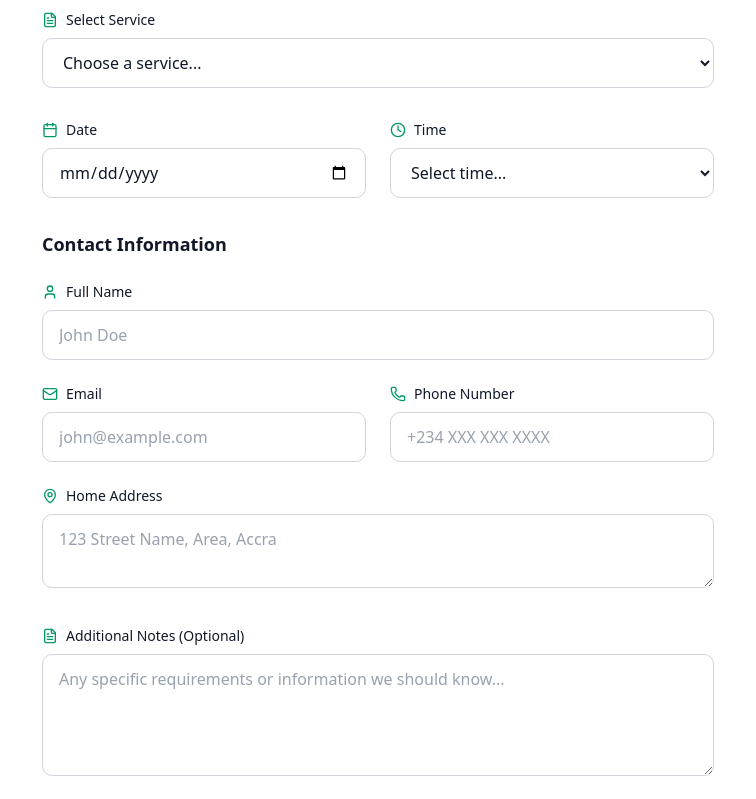
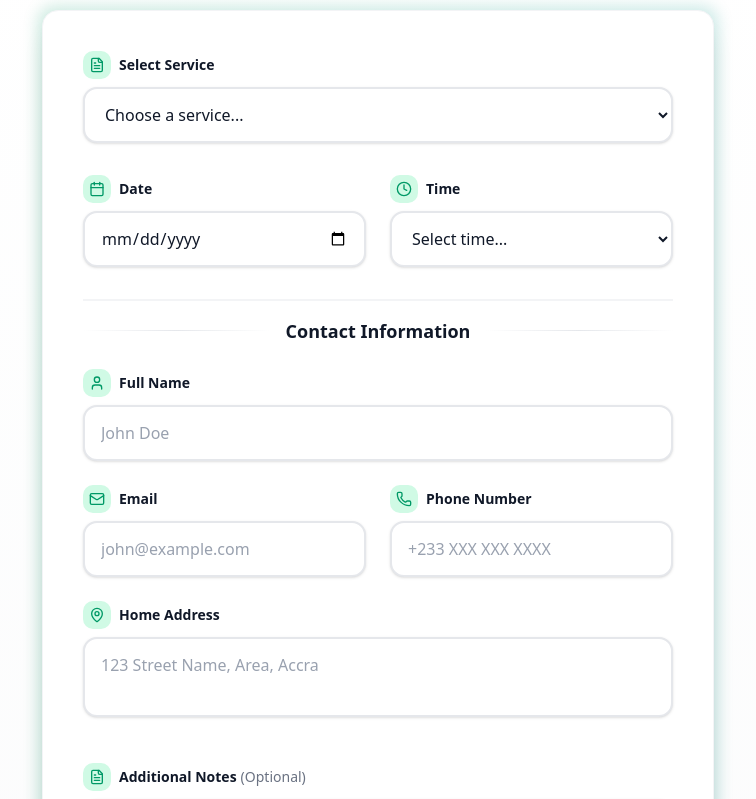
Before and after one commit to eaindome/SESI_CONSULTS, a SvelteKit app in the folder client/: page /booking in a window 1280 px wide. Shown: the part 660-1459 px from the top of the page, without its empty margins (262-1018 px from the left). Built offline with nearby package versions, Linux system fonts and the light colour scheme.

Commit message:
update: refining the UI

```diff
--- a/client/src/routes/about/+page.svelte
+++ b/client/src/routes/about/+page.svelte
@@ -104,9 +104,11 @@
 	<div class="container mx-auto px-6 sm:px-8 lg:px-12">
 		<div class="grid grid-cols-1 gap-8 lg:grid-cols-2 max-w-6xl mx-auto">
 			<div class="bg-white rounded-2xl p-10 shadow-sm">
-				<div class="mb-6 inline-flex items-center justify-center rounded-xl bg-emerald-100 p-4 text-emerald-600">
-					<Target class="h-8 w-8" />
+				<div class="flex gap-4 items-start">
+					<div class="shrink-0 rounded-xl bg-emerald-100 p-4 text-emerald-600">
+						<Target class="h-7 w-7" />
 					</div>
+					<div>
 						<h2 class="text-2xl font-bold text-gray-900 mb-4">Our Mission</h2>
 						<p class="text-lg text-gray-600 leading-relaxed">
 							To deliver exceptional home healthcare services that empower patients to maintain their
@@ -114,11 +116,15 @@
 							comfortable environment.
 						</p>
 					</div>
+				</div>
+			</div>
 
 			<div class="bg-white rounded-2xl p-10 shadow-sm">
-				<div class="mb-6 inline-flex items-center justify-center rounded-xl bg-emerald-100 p-4 text-emerald-600">
-					<Eye class="h-8 w-8" />
+				<div class="flex gap-4 items-start">
+					<div class="shrink-0 rounded-xl bg-emerald-100 p-4 text-emerald-600">
+						<Eye class="h-7 w-7" />
 					</div>
+					<div>
 						<h2 class="text-2xl font-bold text-gray-900 mb-4">Our Vision</h2>
 						<p class="text-lg text-gray-600 leading-relaxed">
 							To be the most trusted name in home healthcare, known for our commitment to excellence,
@@ -128,30 +134,6 @@
 					</div>
 				</div>
 			</div>
-</section>
-
-<!-- Values -->
-<section class="py-24 bg-white">
-	<div class="container mx-auto px-6 sm:px-8 lg:px-12">
-		<div class="text-center mb-16">
-			<h2 class="text-4xl font-bold text-gray-900 mb-4">Our Core Values</h2>
-			<p class="text-xl text-gray-600">
-				The principles that guide everything we do
-			</p>
-		</div>
-
-		<div class="grid grid-cols-1 gap-10 md:grid-cols-3 max-w-5xl mx-auto">
-			{#each values as value}
-				<div class="flex gap-4 items-start">
-					<div class="shrink-0 rounded-full bg-emerald-600 p-4 text-white">
-						<svelte:component this={value.icon} class="h-7 w-7" />
-					</div>
-					<div>
-						<h3 class="mb-3 text-xl font-bold text-gray-900">{value.title}</h3>
-						<p class="text-gray-600 leading-relaxed">{value.description}</p>
-					</div>
-				</div>
-			{/each}
 		</div>
 	</div>
 </section>
--- a/client/src/routes/booking/+page.svelte
+++ b/client/src/routes/booking/+page.svelte
@@ -148,15 +148,17 @@
 </section>
 
 <!-- Booking Form -->
-<section class="py-24 bg-white">
+<section class="py-24 bg-gradient-to-b from-white to-gray-50/50">
 	<div class="container mx-auto px-6 sm:px-8 lg:px-12">
 		<div class="mx-auto max-w-2xl">
 			{#if submitSuccess}
-				<div class="mb-8 rounded-lg border border-emerald-200 bg-emerald-50 p-6">
+				<div class="mb-8 rounded-xl border border-emerald-200 bg-gradient-to-br from-emerald-50 to-teal-50 p-6 shadow-lg shadow-emerald-100/50 animate-fade-in">
 					<div class="flex items-start">
-						<svg class="h-6 w-6 text-emerald-600 shrink-0" fill="none" stroke="currentColor" viewBox="0 0 24 24">
+						<div class="shrink-0 rounded-full bg-emerald-600 p-1">
+							<svg class="h-5 w-5 text-white" fill="none" stroke="currentColor" viewBox="0 0 24 24">
 								<path stroke-linecap="round" stroke-linejoin="round" stroke-width="2" d="M9 12l2 2 4-4m6 2a9 9 0 11-18 0 9 9 0 0118 0z" />
 							</svg>
+						</div>
 						<div class="ml-3">
 							<h3 class="font-semibold text-emerald-900">Booking Submitted Successfully!</h3>
 							<p class="mt-2 text-sm text-emerald-700">
@@ -168,11 +170,13 @@
 			{/if}
 
 			{#if submitError}
-				<div class="mb-8 rounded-lg border border-red-200 bg-red-50 p-6">
+				<div class="mb-8 rounded-xl border border-red-200 bg-gradient-to-br from-red-50 to-orange-50 p-6 shadow-lg shadow-red-100/50 animate-fade-in">
 					<div class="flex items-start">
-						<svg class="h-6 w-6 text-red-600 shrink-0" fill="none" stroke="currentColor" viewBox="0 0 24 24">
+						<div class="shrink-0 rounded-full bg-red-600 p-1">
+							<svg class="h-5 w-5 text-white" fill="none" stroke="currentColor" viewBox="0 0 24 24">
 								<path stroke-linecap="round" stroke-linejoin="round" stroke-width="2" d="M12 8v4m0 4h.01M21 12a9 9 0 11-18 0 9 9 0 0118 0z" />
 							</svg>
+						</div>
 						<div class="ml-3">
 							<h3 class="font-semibold text-red-900">Error</h3>
 							<p class="mt-2 text-sm text-red-700">{submitError}</p>
@@ -181,18 +185,25 @@
 				</div>
 			{/if}
 
-			<form onsubmit={handleSubmit} class="space-y-8">
+			<!-- Form Card with enhanced styling -->
+			<div class="relative">
+				<!-- Decorative gradient border -->
+				<div class="absolute -inset-1 bg-gradient-to-r from-emerald-600 to-teal-600 rounded-2xl blur opacity-20"></div>
+
+				<form onsubmit={handleSubmit} class="relative bg-white rounded-2xl shadow-xl border border-gray-100 p-8 sm:p-10 space-y-8">
 					<!-- Service Selection -->
-				<div>
-					<label for="service" class="mb-2 flex items-center text-sm font-medium text-gray-900">
-						<FileText class="mr-2 h-4 w-4 text-emerald-600" />
+					<div class="group">
+						<label for="service" class="mb-2 flex items-center text-sm font-semibold text-gray-900">
+							<div class="p-1.5 rounded-lg bg-emerald-100 mr-2 group-focus-within:bg-emerald-200 transition-colors">
+								<FileText class="h-4 w-4 text-emerald-600" />
+							</div>
 							Select Service
 						</label>
 						<select
 							id="service"
 							bind:value={selectedService}
 							required
-						class="w-full rounded-lg border border-gray-300 bg-white px-4 py-3 text-gray-900 focus:border-emerald-500 focus:outline-none focus:ring-2 focus:ring-emerald-500/20"
+							class="w-full rounded-xl border-2 border-gray-200 bg-white px-4 py-3.5 text-gray-900 shadow-sm transition-all duration-200 focus:border-emerald-500 focus:outline-none focus:ring-4 focus:ring-emerald-500/10 hover:border-gray-300"
 						>
 							<option value="">Choose a service...</option>
 							{#each services as service}
@@ -203,9 +214,11 @@
 
 					<!-- Date & Time -->
 					<div class="grid grid-cols-1 gap-6 sm:grid-cols-2">
-					<div>
-						<label for="date" class="mb-2 flex items-center text-sm font-medium text-gray-900">
-							<Calendar class="mr-2 h-4 w-4 text-emerald-600" />
+						<div class="group">
+							<label for="date" class="mb-2 flex items-center text-sm font-semibold text-gray-900">
+								<div class="p-1.5 rounded-lg bg-emerald-100 mr-2 group-focus-within:bg-emerald-200 transition-colors">
+									<Calendar class="h-4 w-4 text-emerald-600" />
+								</div>
 								Date
 							</label>
 							<input
@@ -214,20 +227,22 @@
 								bind:value={appointmentDate}
 								min={today}
 								required
-							class="w-full rounded-lg border border-gray-300 bg-white px-4 py-3 text-gray-900 focus:border-emerald-500 focus:outline-none focus:ring-2 focus:ring-emerald-500/20"
+								class="w-full rounded-xl border-2 border-gray-200 bg-white px-4 py-3.5 text-gray-900 shadow-sm transition-all duration-200 focus:border-emerald-500 focus:outline-none focus:ring-4 focus:ring-emerald-500/10 hover:border-gray-300"
 							/>
 						</div>
 
-					<div>
-						<label for="time" class="mb-2 flex items-center text-sm font-medium text-gray-900">
-							<Clock class="mr-2 h-4 w-4 text-emerald-600" />
+						<div class="group">
+							<label for="time" class="mb-2 flex items-center text-sm font-semibold text-gray-900">
+								<div class="p-1.5 rounded-lg bg-emerald-100 mr-2 group-focus-within:bg-emerald-200 transition-colors">
+									<Clock class="h-4 w-4 text-emerald-600" />
+								</div>
 								Time
 							</label>
 							<select
 								id="time"
 								bind:value={appointmentTime}
 								required
-							class="w-full rounded-lg border border-gray-300 bg-white px-4 py-3 text-gray-900 focus:border-emerald-500 focus:outline-none focus:ring-2 focus:ring-emerald-500/20"
+								class="w-full rounded-xl border-2 border-gray-200 bg-white px-4 py-3.5 text-gray-900 shadow-sm transition-all duration-200 focus:border-emerald-500 focus:outline-none focus:ring-4 focus:ring-emerald-500/10 hover:border-gray-300"
 							>
 								<option value="">Select time...</option>
 								{#each timeSlots as slot}
@@ -237,13 +252,20 @@
 						</div>
 					</div>
 
-				<!-- Contact Details -->
+					<!-- Contact Details Section -->
+					<div class="pt-4 pb-2 border-t-2 border-gray-100">
+						<div class="flex items-center mb-6">
+							<div class="h-px flex-1 bg-gradient-to-r from-transparent via-gray-200 to-transparent"></div>
+							<h3 class="text-lg font-bold text-gray-900 px-4">Contact Information</h3>
+							<div class="h-px flex-1 bg-gradient-to-r from-transparent via-gray-200 to-transparent"></div>
+						</div>
+
 						<div class="space-y-6">
-					<h3 class="text-lg font-semibold text-gray-900">Contact Information</h3>
-
-					<div>
-						<label for="name" class="mb-2 flex items-center text-sm font-medium text-gray-900">
-							<User class="mr-2 h-4 w-4 text-emerald-600" />
+							<div class="group">
+								<label for="name" class="mb-2 flex items-center text-sm font-semibold text-gray-900">
+									<div class="p-1.5 rounded-lg bg-emerald-100 mr-2 group-focus-within:bg-emerald-200 transition-colors">
+										<User class="h-4 w-4 text-emerald-600" />
+									</div>
 									Full Name
 								</label>
 								<input
@@ -252,14 +274,16 @@
 									bind:value={fullName}
 									required
 									placeholder="John Doe"
-							class="w-full rounded-lg border border-gray-300 bg-white px-4 py-3 text-gray-900 placeholder:text-gray-400 focus:border-emerald-500 focus:outline-none focus:ring-2 focus:ring-emerald-500/20"
+									class="w-full rounded-xl border-2 border-gray-200 bg-white px-4 py-3.5 text-gray-900 placeholder:text-gray-400 shadow-sm transition-all duration-200 focus:border-emerald-500 focus:outline-none focus:ring-4 focus:ring-emerald-500/10 hover:border-gray-300"
 								/>
 							</div>
 
 							<div class="grid grid-cols-1 gap-6 sm:grid-cols-2">
-						<div>
-							<label for="email" class="mb-2 flex items-center text-sm font-medium text-gray-900">
-								<Mail class="mr-2 h-4 w-4 text-emerald-600" />
+								<div class="group">
+									<label for="email" class="mb-2 flex items-center text-sm font-semibold text-gray-900">
+										<div class="p-1.5 rounded-lg bg-emerald-100 mr-2 group-focus-within:bg-emerald-200 transition-colors">
+											<Mail class="h-4 w-4 text-emerald-600" />
+										</div>
 										Email
 									</label>
 									<input
@@ -268,13 +292,15 @@
 										bind:value={email}
 										required
 										placeholder="john@example.com"
-								class="w-full rounded-lg border border-gray-300 bg-white px-4 py-3 text-gray-900 placeholder:text-gray-400 focus:border-emerald-500 focus:outline-none focus:ring-2 focus:ring-emerald-500/20"
+										class="w-full rounded-xl border-2 border-gray-200 bg-white px-4 py-3.5 text-gray-900 placeholder:text-gray-400 shadow-sm transition-all duration-200 focus:border-emerald-500 focus:outline-none focus:ring-4 focus:ring-emerald-500/10 hover:border-gray-300"
 									/>
 								</div>
 
-						<div>
-							<label for="phone" class="mb-2 flex items-center text-sm font-medium text-gray-900">
-								<Phone class="mr-2 h-4 w-4 text-emerald-600" />
+								<div class="group">
+									<label for="phone" class="mb-2 flex items-center text-sm font-semibold text-gray-900">
+										<div class="p-1.5 rounded-lg bg-emerald-100 mr-2 group-focus-within:bg-emerald-200 transition-colors">
+											<Phone class="h-4 w-4 text-emerald-600" />
+										</div>
 										Phone Number
 									</label>
 									<input
@@ -282,15 +308,17 @@
 										id="phone"
 										bind:value={phone}
 										required
-								placeholder="+234 XXX XXX XXXX"
-								class="w-full rounded-lg border border-gray-300 bg-white px-4 py-3 text-gray-900 placeholder:text-gray-400 focus:border-emerald-500 focus:outline-none focus:ring-2 focus:ring-emerald-500/20"
+										placeholder="+233 XXX XXX XXXX"
+										class="w-full rounded-xl border-2 border-gray-200 bg-white px-4 py-3.5 text-gray-900 placeholder:text-gray-400 shadow-sm transition-all duration-200 focus:border-emerald-500 focus:outline-none focus:ring-4 focus:ring-emerald-500/10 hover:border-gray-300"
 									/>
 								</div>
 							</div>
 
-					<div>
-						<label for="address" class="mb-2 flex items-center text-sm font-medium text-gray-900">
-							<MapPin class="mr-2 h-4 w-4 text-emerald-600" />
+							<div class="group">
+								<label for="address" class="mb-2 flex items-center text-sm font-semibold text-gray-900">
+									<div class="p-1.5 rounded-lg bg-emerald-100 mr-2 group-focus-within:bg-emerald-200 transition-colors">
+										<MapPin class="h-4 w-4 text-emerald-600" />
+									</div>
 									Home Address
 								</label>
 								<textarea
@@ -299,40 +327,58 @@
 									required
 									rows="2"
 									placeholder="123 Street Name, Area, Accra"
-							class="w-full rounded-lg border border-gray-300 bg-white px-4 py-3 text-gray-900 placeholder:text-gray-400 focus:border-emerald-500 focus:outline-none focus:ring-2 focus:ring-emerald-500/20"
+									class="w-full rounded-xl border-2 border-gray-200 bg-white px-4 py-3.5 text-gray-900 placeholder:text-gray-400 shadow-sm transition-all duration-200 focus:border-emerald-500 focus:outline-none focus:ring-4 focus:ring-emerald-500/10 hover:border-gray-300 resize-none"
 								></textarea>
+							</div>
 						</div>
 					</div>
 
 					<!-- Additional Notes -->
-				<div>
-					<label for="notes" class="mb-2 flex items-center text-sm font-medium text-gray-900">
-						<FileText class="mr-2 h-4 w-4 text-emerald-600" />
-						Additional Notes (Optional)
+					<div class="group">
+						<label for="notes" class="mb-2 flex items-center text-sm font-semibold text-gray-900">
+							<div class="p-1.5 rounded-lg bg-emerald-100 mr-2 group-focus-within:bg-emerald-200 transition-colors">
+								<FileText class="h-4 w-4 text-emerald-600" />
+							</div>
+							Additional Notes <span class="text-gray-500 font-normal ml-1">(Optional)</span>
 						</label>
 						<textarea
 							id="notes"
 							bind:value={notes}
 							rows="4"
 							placeholder="Any specific requirements or information we should know..."
-						class="w-full rounded-lg border border-gray-300 bg-white px-4 py-3 text-gray-900 placeholder:text-gray-400 focus:border-emerald-500 focus:outline-none focus:ring-2 focus:ring-emerald-500/20"
+							class="w-full rounded-xl border-2 border-gray-200 bg-white px-4 py-3.5 text-gray-900 placeholder:text-gray-400 shadow-sm transition-all duration-200 focus:border-emerald-500 focus:outline-none focus:ring-4 focus:ring-emerald-500/10 hover:border-gray-300 resize-none"
 						></textarea>
 					</div>
 
 					<!-- Submit Button -->
-				<div class="pt-4">
+					<div class="pt-6">
 						<button
 							type="submit"
 							disabled={isSubmitting}
-						class="w-full rounded-lg bg-emerald-600 px-8 py-4 text-base font-medium text-white hover:bg-emerald-700 focus:outline-none focus:ring-2 focus:ring-emerald-500 focus:ring-offset-2 transition-colors disabled:bg-gray-400 disabled:cursor-not-allowed"
+							class="group relative w-full rounded-xl bg-gradient-to-r from-emerald-600 to-teal-600 px-8 py-4 text-base font-semibold text-white shadow-lg shadow-emerald-600/30 transition-all duration-200 hover:shadow-xl hover:shadow-emerald-600/40 hover:-translate-y-0.5 focus:outline-none focus:ring-4 focus:ring-emerald-500/50 disabled:bg-gray-400 disabled:cursor-not-allowed disabled:shadow-none disabled:transform-none overflow-hidden"
 						>
-						{isSubmitting ? 'Submitting...' : 'Book Appointment'}
+							<span class="relative z-10 flex items-center justify-center gap-2">
+								{#if isSubmitting}
+									<svg class="animate-spin h-5 w-5" fill="none" viewBox="0 0 24 24">
+										<circle class="opacity-25" cx="12" cy="12" r="10" stroke="currentColor" stroke-width="4"></circle>
+										<path class="opacity-75" fill="currentColor" d="M4 12a8 8 0 018-8V0C5.373 0 0 5.373 0 12h4zm2 5.291A7.962 7.962 0 014 12H0c0 3.042 1.135 5.824 3 7.938l3-2.647z"></path>
+									</svg>
+									Submitting...
+								{:else}
+									Book Appointment
+									<svg class="h-5 w-5 transition-transform group-hover:translate-x-1" fill="none" stroke="currentColor" viewBox="0 0 24 24">
+										<path stroke-linecap="round" stroke-linejoin="round" stroke-width="2" d="M13 7l5 5m0 0l-5 5m5-5H6" />
+									</svg>
+								{/if}
+							</span>
+							<div class="absolute inset-0 bg-gradient-to-r from-emerald-700 to-teal-700 opacity-0 transition-opacity group-hover:opacity-100"></div>
 						</button>
 						<p class="mt-4 text-center text-sm text-gray-500">
 							By submitting, you agree to our terms of service and privacy policy.
 						</p>
 					</div>
 				</form>
+			</div>
 		</div>
 	</div>
 </section>
--- a/client/src/routes/contact/+page.svelte
+++ b/client/src/routes/contact/+page.svelte
@@ -96,7 +96,7 @@
 				</div>
 				<div>
 					<h3 class="mb-2 font-bold text-gray-900 text-lg">Phone</h3>
-					<p class="text-gray-600 mb-1">+234 XXX XXX XXXX</p>
+					<p class="text-gray-600 mb-1">+233 XXX XXX XXXX</p>
 					<p class="text-sm text-gray-500">Mon-Sun, 24/7</p>
 				</div>
 			</div>
--- a/client/src/routes/team/+page.svelte
+++ b/client/src/routes/team/+page.svelte
@@ -6,7 +6,8 @@
 			credentials: 'RN, BSN',
 			experience: '12+ years experience',
 			specialties: ['General Nursing', 'Chronic Disease Management', 'Post-Operative Care'],
-			description: 'Dedicated healthcare professional with extensive experience in home healthcare and patient-centered care.'
+			description: 'Dedicated healthcare professional with extensive experience in home healthcare and patient-centered care.',
+			image: 'https://images.unsplash.com/photo-1594824476967-48c8b964273f?w=600&h=600&fit=crop&q=80'
 		},
 		{
 			name: 'Nurse Chukwu',
@@ -14,7 +15,8 @@
 			credentials: 'RN',
 			experience: '8+ years experience',
 			specialties: ['Maternal Care', 'Newborn Care', 'Elderly Care'],
-			description: 'Compassionate nurse specializing in maternal and child health with a gentle approach to care.'
+			description: 'Compassionate nurse specializing in maternal and child health with a gentle approach to care.',
+			image: 'https://images.unsplash.com/photo-1559839734-2b71ea197ec2?w=600&h=600&fit=crop&q=80'
 		},
 		{
 			name: 'Sister Okafor',
@@ -22,7 +24,8 @@
 			credentials: 'RN, Certified Wound Care Specialist',
 			experience: '10+ years experience',
 			specialties: ['Wound Care', 'Post-Surgical Care', 'IV Therapy'],
-			description: 'Expert in wound management and post-surgical care with a focus on promoting healing and comfort.'
+			description: 'Expert in wound management and post-surgical care with a focus on promoting healing and comfort.',
+			image: 'https://images.unsplash.com/photo-1527613426441-4da17471b66d?w=600&h=600&fit=crop&q=80'
 		},
 		{
 			name: 'Nurse Mohammed',
@@ -30,7 +33,8 @@
 			credentials: 'RN, Diabetes Educator',
 			experience: '7+ years experience',
 			specialties: ['Diabetes Management', 'Health Education', 'Medication Management'],
-			description: 'Skilled in chronic disease management and patient education, helping patients achieve better health outcomes.'
+			description: 'Skilled in chronic disease management and patient education, helping patients achieve better health outcomes.',
+			image: 'https://images.unsplash.com/photo-1622253692010-333f2da6031d?w=600&h=600&fit=crop&q=80'
 		}
 	];
 </script>
@@ -83,29 +87,42 @@
 	<div class="container mx-auto px-6 sm:px-8 lg:px-12">
 		<div class="grid grid-cols-1 gap-10 md:grid-cols-2 max-w-6xl mx-auto">
 			{#each team as member}
-				<div class="rounded-2xl bg-white p-8 shadow-sm hover:shadow-lg transition-all border border-gray-100">
-					<!-- Avatar Placeholder -->
-					<div class="mb-6 h-32 w-32 rounded-full bg-emerald-600 mx-auto flex items-center justify-center">
-						<span class="text-4xl font-bold text-white">{member.name.split(' ')[1][0]}</span>
+				<div class="rounded-2xl bg-white overflow-hidden shadow-sm hover:shadow-lg transition-all border border-gray-100">
+					<!-- Team Member Image -->
+					{#if member.image}
+						<div class="h-80 overflow-hidden bg-gray-100">
+							<img
+								src={member.image}
+								alt={member.name}
+								class="w-full h-full object-cover"
+							/>
 						</div>
+					{:else}
+						<div class="h-80 bg-emerald-600 flex items-center justify-center">
+							<span class="text-8xl font-bold text-white">{member.name.split(' ')[1][0]}</span>
+						</div>
+					{/if}
 
-					<div class="text-center mb-6">
+					<!-- Team Member Info -->
+					<div class="p-8">
+						<div class="mb-6">
 							<h3 class="text-2xl font-bold text-gray-900 mb-2">{member.name}</h3>
-						<p class="text-emerald-600 font-medium mb-1">{member.role}</p>
+							<p class="text-emerald-600 font-semibold mb-1">{member.role}</p>
 							<p class="text-sm text-gray-600 mb-1">{member.credentials}</p>
 							<p class="text-sm text-gray-500">{member.experience}</p>
 						</div>
 
-					<p class="text-gray-600 text-center mb-6 leading-relaxed">{member.description}</p>
+						<p class="text-gray-600 mb-6 leading-relaxed">{member.description}</p>
 
 						<div>
-						<p class="text-sm font-semibold text-gray-900 mb-3 text-center uppercase tracking-wide">Specialties</p>
-						<div class="flex flex-wrap gap-2 justify-center">
+							<p class="text-sm font-semibold text-gray-900 mb-3 uppercase tracking-wide">Specialties</p>
+							<div class="flex flex-wrap gap-2">
 								{#each member.specialties as specialty}
 									<span class="inline-flex items-center rounded-full bg-emerald-50 px-3 py-1 text-sm font-medium text-emerald-700">
 										{specialty}
 									</span>
 								{/each}
+							</div>
 						</div>
 					</div>
 				</div>
```
Lines whose indentation alone changed are shown as unchanged.
